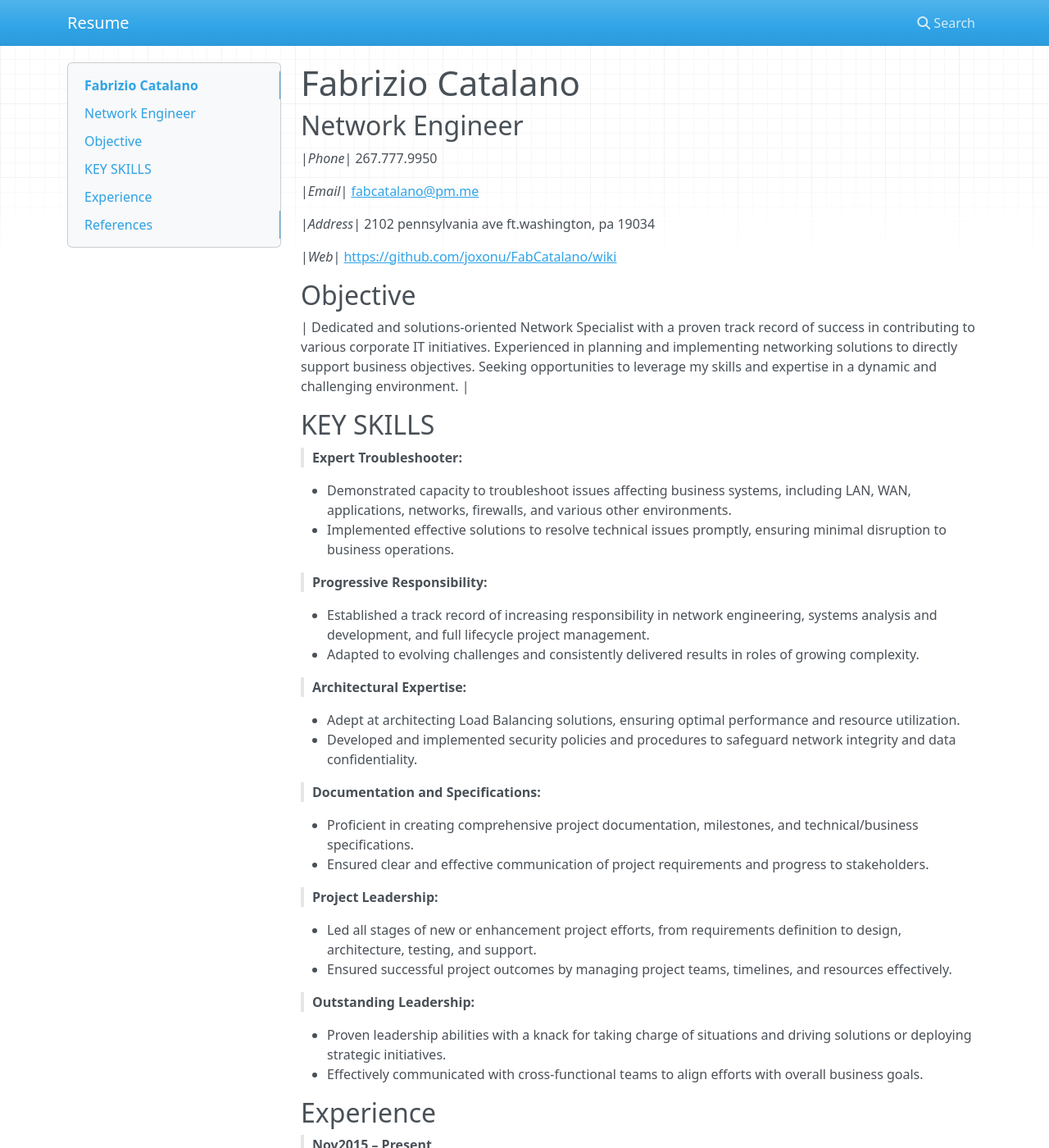
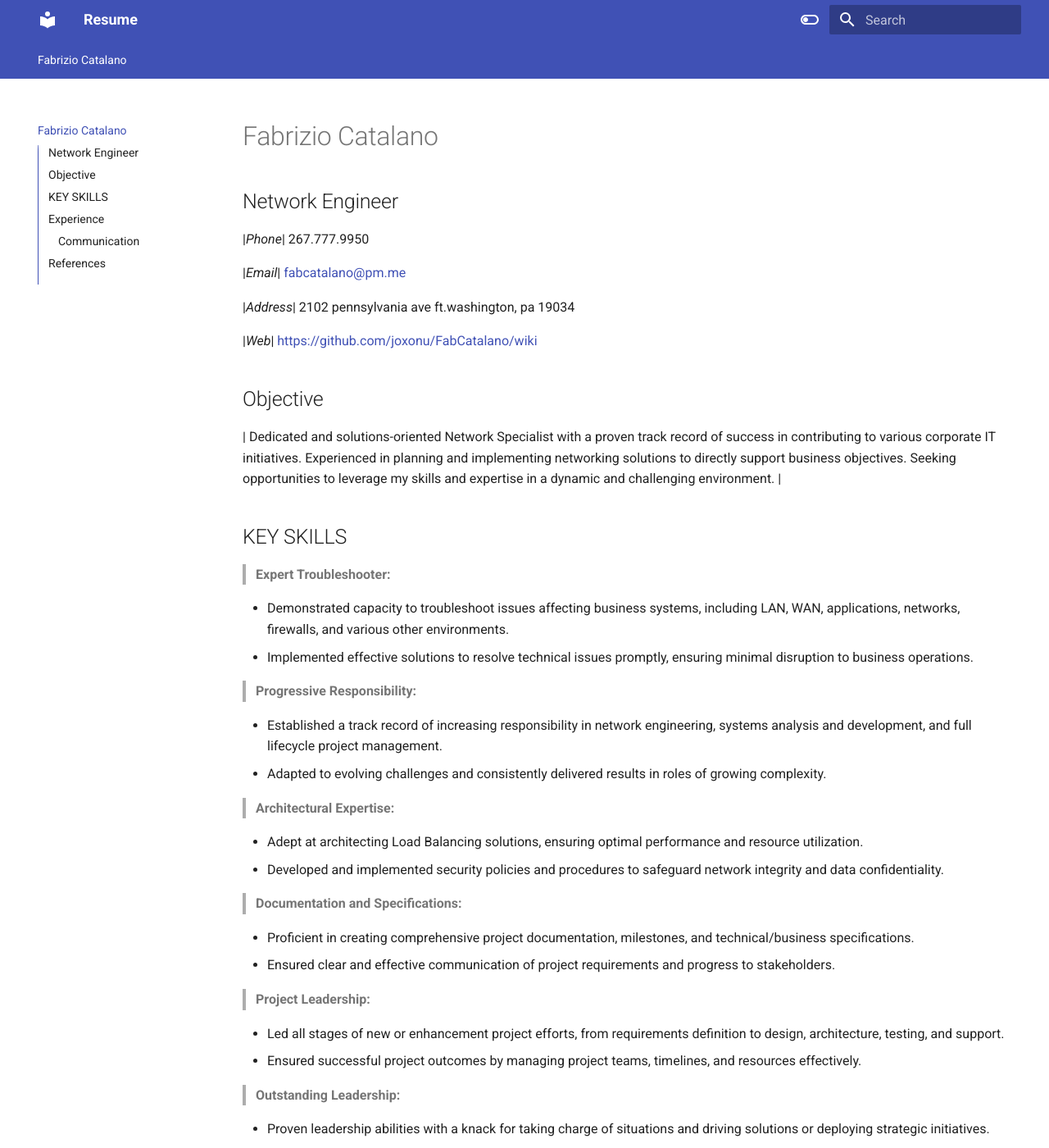
Before and after one commit to joxonu/Documents, an MkDocs documentation site: the page built from docs/index.md, in a window 1280 px wide and 1400 px high. Shown: the whole window at 82% size. Built offline with MkDocs 1.6.1 and Material for MkDocs 9.7.7, drawn with Linux system fonts in a browser that asks for light colours; nearby versions of some CDN libraries; some of the changed text lies outside the part shown.

Commit message:
updted mkdocs.yml

```diff
--- a/mkdocs.yml
+++ b/mkdocs.yml
@@ -1,11 +1,45 @@
 site_name: Resume
 
 #theme:
-#  name: material
+#  name: mkdocs
+#  highlightjs: true
+#  hljs_languages:
+#    - yaml
+#    - rust
 
 theme:
-  name: mkdocs
-  highlightjs: true
-  hljs_languages:
-    - yaml
-    - rust
+  name: material
+  features:
+    - navigation.instant
+    - navigation.tabs
+    #- navigation.sections
+    - navigation.expand
+    - navigataion.pruning
+    - navigation.indexes
+    - toc.integrate
+    - navigation.top
+    - search.suggest
+    - search.highlight
+    - content.tabs.link
+    - content.code.annotation
+    - content.code.copy
+    - navigation.indexes
+  language: en
+  palette:
+    - scheme: default
+      toggle:
+        icon: material/toggle-switch-off-outline
+        name: Switch to dark mode
+      #primary: teal
+      primary: extra
+      accent: extra
+    - scheme: slate
+      toggle:
+        icon: material/toggle-switch
+        name: Switch to light mode
+      #primary: white
+      primary: extra
+      accent: extra
+  icon:
+    tag:
+      icon: material/alert-octagon-outline
```
Also changed, not shown: 5 other files.
